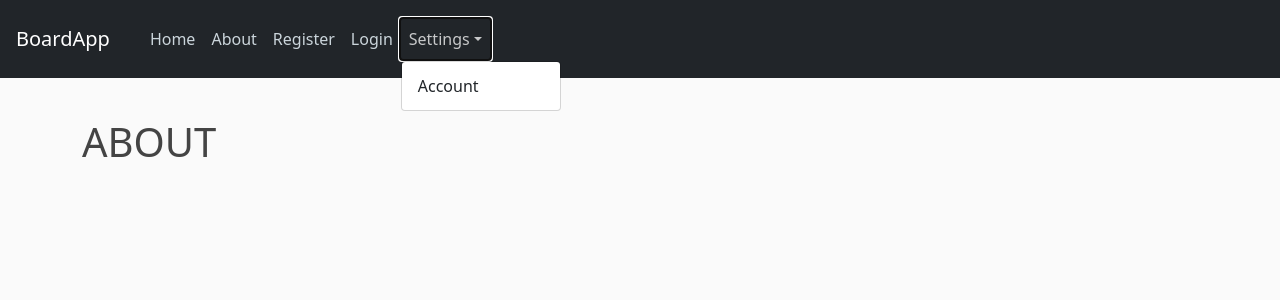
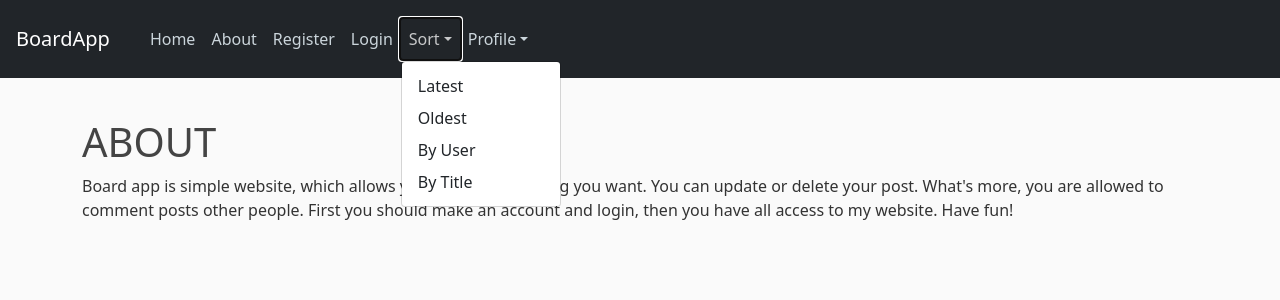
Before and after one commit to Pawel-Kluska/Board-app, a Flask app: page /about in a window 1280 px wide, after a click on "Sort". Shown: the top 300 px of the page. Run offline with Flask 2, Linux system fonts and the light colour scheme.

Commit message:
styling improved

```diff
--- a/flaskblog/routes.py
+++ b/flaskblog/routes.py
@@ -4,22 +4,38 @@ import secrets
 import PIL.Image
 from flask_login import login_user, current_user, logout_user, login_required
 from flask_mail import Message
-
 from flaskblog.models import User, Post, Comment
 from flask import render_template, url_for, flash, redirect, request, abort
 from flaskblog.forms import RegistrationForm, LoginForm, AccountForm, PasswordForm, PostForm, PasswordResetReqForm, \
     ResetPassword, CommentForm
 from flaskblog import app, db, bcrypt, mail
 
+default_order = 1
+
 
 @app.route('/')
+@app.route('/home/<order>')
 @app.route('/home')
-def home():
+def home(order=1):
     per_page = 5
+    order = int(order)
     page = request.args.get('page', 1, type=int)
-    posts = Post.query.paginate(page=page, per_page=per_page)
+    if order == 1:
+        posts = Post.query.order_by(Post.date.desc()).paginate(page=page, per_page=per_page)
+
+    elif order == 2:
+        posts = Post.query.order_by(Post.date).paginate(page=page, per_page=per_page)
+
+    elif order == 3:
+        posts = Post.query.join(User).order_by(User.username).paginate(page=page, per_page=per_page)
+
+    elif order == 4:
+        posts = Post.query.order_by(Post.title).paginate(page=page, per_page=per_page)
+    else:
+        posts = Post.query.paginate(page=page, per_page=per_page)
     all_posts = Post.query.all()
-    last_page = len(all_posts) / per_page
+    last_page = ((len(all_posts) - 1) // per_page) + 1
+    print(last_page)
     form = CommentForm()
 
     return render_template('home.html', title='Home', posts=posts, len=last_page, form=form)
@@ -34,7 +50,7 @@ def about():
 @app.route('/register', methods=['GET', 'POST'])
 def register():
     if current_user.is_authenticated:
-        return redirect(url_for('home'))
+        return redirect(url_for('home', order=default_order))
     form = RegistrationForm()
     if form.validate_on_submit():
         hashed_password = bcrypt.generate_password_hash(form.password.data).decode('utf-8')
@@ -54,7 +70,7 @@ def register():
 @app.route('/login', methods=['GET', 'POST'])
 def login():
     if current_user.is_authenticated:
-        return redirect(url_for('home'))
+        return redirect(url_for('home', order=default_order))
     form = LoginForm()
     if form.validate_on_submit():
         user = User.query.filter_by(email=form.email.data).first()
@@ -65,7 +81,7 @@ def login():
 
             next_page = request.args.get('next')
 
-            return redirect(next_page) if next_page else redirect(url_for('home'))
+            return redirect(next_page) if next_page else redirect(url_for('home', order=default_order))
         else:
             flash('Login Unsuccessful. Please check username and password', 'danger')
     return render_template('login.html', title='Login', form=form)
@@ -75,7 +91,7 @@ def login():
 def logout():
     logout_user()
     flash(f'You logged out properly', 'success')
-    return redirect(url_for('home'))
+    return redirect(url_for('home', order=default_order))
 
 
 def save_picture(form_picture):
@@ -115,7 +131,7 @@ def account():
             current_user.password = bcrypt.generate_password_hash(form_password.password.data).decode('utf-8')
             db.session.commit()
             flash('Password changed succesfully', 'success')
-            return redirect(url_for('home'))
+            return redirect(url_for('home', order=default_order))
         flash('You entered wrong password, try again', 'danger')
 
     form_user.username.data = current_user.username
@@ -135,7 +151,7 @@ def new_post():
         db.session.add(post)
         db.session.commit()
         flash('Post added', 'success')
-        return redirect(url_for('home'))
+        return redirect(url_for('home', order=default_order))
     return render_template('post_form.html', title='Post', form=form)
 
 
@@ -179,7 +195,7 @@ def delete_post(post_id):
     db.session.commit()
     flash('Post deleted', 'success')
 
-    return redirect(url_for('home', title='home'))
+    return redirect(url_for('home', order=default_order))
 
 
 @app.route('/user/<username>')
@@ -204,7 +220,7 @@ def send_email(user):
 @app.route('/request_reset', methods=['GET', 'POST'])
 def request_reset():
     if current_user.is_authenticated:
-        return redirect(url_for('home'))
+        return redirect(url_for('home', order=default_order))
     form = PasswordResetReqForm()
     if form.validate_on_submit():
         user = User.query.filter_by(email=form.email.data).first()
@@ -217,7 +233,7 @@ def request_reset():
 @app.route('/reset_password/<token>', methods=['GET', 'POST'])
 def reset_password(token):
     if current_user.is_authenticated:
-        return redirect(url_for('home'))
+        return redirect(url_for('home', order=default_order))
     user = User.confirm(token)
     if user is None:
         flash("Invalid token", 'warning')
@@ -242,4 +258,4 @@ def new_comment(post_id):
         db.session.add(comment)
         db.session.commit()
         flash('Comment added', 'success')
-        return redirect(url_for('home'))
+        return redirect(url_for('home', order=default_order))
--- a/flaskblog/templates/about.html
+++ b/flaskblog/templates/about.html
@@ -1,4 +1,8 @@
 {% extends "layout.html" %}
 {% block content %}
     <h1>ABOUT</h1>
+    <div>
+    <p>Board app is simple website, which allows you to post something you want. You can update or delete your post. What's more, you are allowed to
+    comment posts other people. First you should make an account and login, then you have all access to my website. Have fun!</p>
+    </div>
 {% endblock %}
--- a/flaskblog/templates/layout.html
+++ b/flaskblog/templates/layout.html
@@ -29,7 +29,7 @@
             <ul class="navbar-nav mr-auto">
 
                 <li class="nav-item active">
-                    <a class="nav-link" href="{{ url_for('home') }}">Home <span class="sr-only"></span></a>
+                    <a class="nav-link" href="{{ url_for('home', order=1) }}">Home <span class="sr-only"></span></a>
                 </li>
 
                 <li class="nav-item">
@@ -52,7 +52,19 @@
 
                 <li class="nav-item dropdown">
                     <a class="nav-link dropdown-toggle" href="#" id="dropdown05" data-bs-toggle="dropdown"
-                       aria-haspopup="true" aria-expanded="false">Settings</a>
+                       aria-haspopup="true" aria-expanded="false">Sort</a>
+                    <div class="dropdown-menu" aria-labelledby="dropdown05">
+                        <a class="dropdown-item" href="{{ url_for('home', order=1)}}">Latest</a>
+                        <a class="dropdown-item" href="{{ url_for('home', order=2) }}">Oldest</a>
+                        <a class="dropdown-item" href="{{ url_for('home', order=3) }}">By User</a>
+                        <a class="dropdown-item" href="{{ url_for('home', order=4) }}">By Title</a>
+
+                    </div>
+                </li>
+
+                <li class="nav-item dropdown">
+                    <a class="nav-link dropdown-toggle" href="#" id="dropdown05" data-bs-toggle="dropdown"
+                       aria-haspopup="true" aria-expanded="false">Profile</a>
                     <div class="dropdown-menu" aria-labelledby="dropdown05">
                         <a class="dropdown-item" href="{{ url_for('account') }}">Account</a>
                         {% if current_user.is_authenticated %}
```
Also changed, not shown: other parts of flaskblog/templates/layout.html (+3 -31 lines), flaskblog/templates/home.html (+17 -9 lines), flaskblog/templates/user_post.html (+21 -3 lines). Lines whose indentation alone changed are shown as unchanged.
